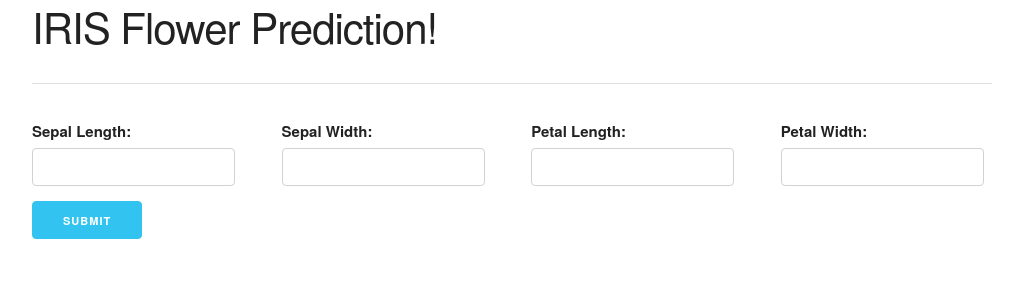
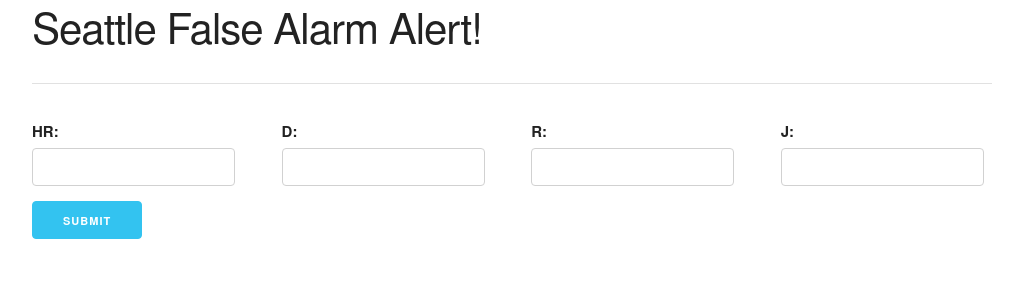
Before and after one commit to JasperNLiberty/SleeplessSeattle, a Flask app: page / in a window 1280 px wide. Shown: the top 300 px of the page, without its empty margins (128-1143 px from the left). Run offline with Flask 2, Linux system fonts and the light colour scheme; parts of the project's set-up code (start-up, migrations or seed data) failed here and were passed over; some libraries are stand-ins or nearby versions.

Commit message:
app update

```diff
--- a/App/seattle-app/app/__init__.py
+++ b/App/seattle-app/app/__init__.py
@@ -14,8 +14,8 @@ app = Flask(__name__)
 app.config.from_object("app.config")
 
 # unpickle my model
-estimator = joblib.load('models/iris_model.pkl')
-target_names = ['setosa', 'versicolor', 'virginica']
+estimator = joblib.load('models/time_model.pkl')
+target_names = ['Short', 'Long']
 
 
 from .views import *   # flake8: noqa
--- a/App/seattle-app/app/templates/index.html
+++ b/App/seattle-app/app/templates/index.html
@@ -3,7 +3,7 @@
 
 {% block body %}
   <section class="header">
-    <h2 class="title">IRIS Flower Prediction!</h2>
+    <h2 class="title">Seattle False Alarm Alert!</h2>
   </section>
   <hr />
 
@@ -12,7 +12,7 @@
       {{ form.hidden_tag() }}
       <div class="row">
         <div class="three columns">
-          {{ form.sepal_length.label }} {{ form.sepal_length() }}
+          {{ form.HR.label }} {{ form.HR() }}
         </div>
         <div class="three columns">
           {{ form.sepal_width.label }} {{ form.sepal_width() }}
@@ -31,7 +31,7 @@
     {% if prediction %}
       <div class="row">
         <div class="six columns">
-          <h2>It is a {{ prediction }}</h2>
+          <h2>The clearance time is {{ prediction }}</h2>
           <img src="{{url_for('static', filename='images/iris_' + prediction + '.jpg')}}"
               height="300"
           />
--- a/App/seattle-app/app/views.py
+++ b/App/seattle-app/app/views.py
@@ -13,10 +13,10 @@ logger = logging.getLogger('app')
 
 class PredictForm(Form):
     """Fields for Predict"""
-    sepal_length = fields.DecimalField('Sepal Length:', places=2, validators=[Required()])
-    sepal_width = fields.DecimalField('Sepal Width:', places=2, validators=[Required()])
-    petal_length = fields.DecimalField('Petal Length:', places=2, validators=[Required()])
-    petal_width = fields.DecimalField('Petal Width:', places=2, validators=[Required()])
+    HR = fields.DecimalField('HR:', places=2, validators=[Required()])
+    sepal_width = fields.DecimalField('D:', places=2, validators=[Required()])
+    petal_length = fields.DecimalField('R:', places=2, validators=[Required()])
+    petal_width = fields.DecimalField('J:', places=2, validators=[Required()])
 
     submit = fields.SubmitField('Submit')
 
@@ -32,13 +32,13 @@ def index():
         submitted_data = form.data
 
         # Retrieve values from form
-        sepal_length = float(submitted_data['sepal_length'])
+        HR = float(submitted_data['HR'])
         sepal_width = float(submitted_data['sepal_width'])
         petal_length = float(submitted_data['petal_length'])
         petal_width = float(submitted_data['petal_width'])
 
         # Create array from values
-        flower_instance = [sepal_length, sepal_width, petal_length, petal_width]
+        flower_instance = [HR, sepal_width, petal_length, petal_width]
 
         my_prediction = estimator.predict(flower_instance)
         # Return only the Predicted iris species
```
Also changed, not shown: App/seattle-app/build_model.py (+34 -8 lines).
